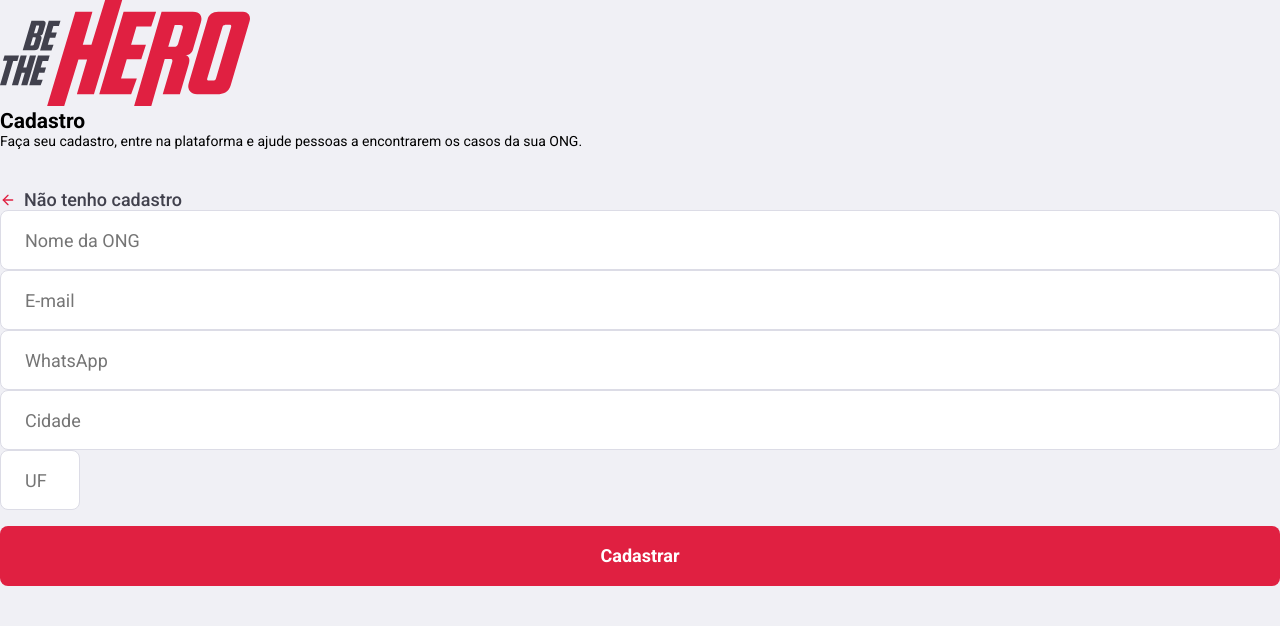
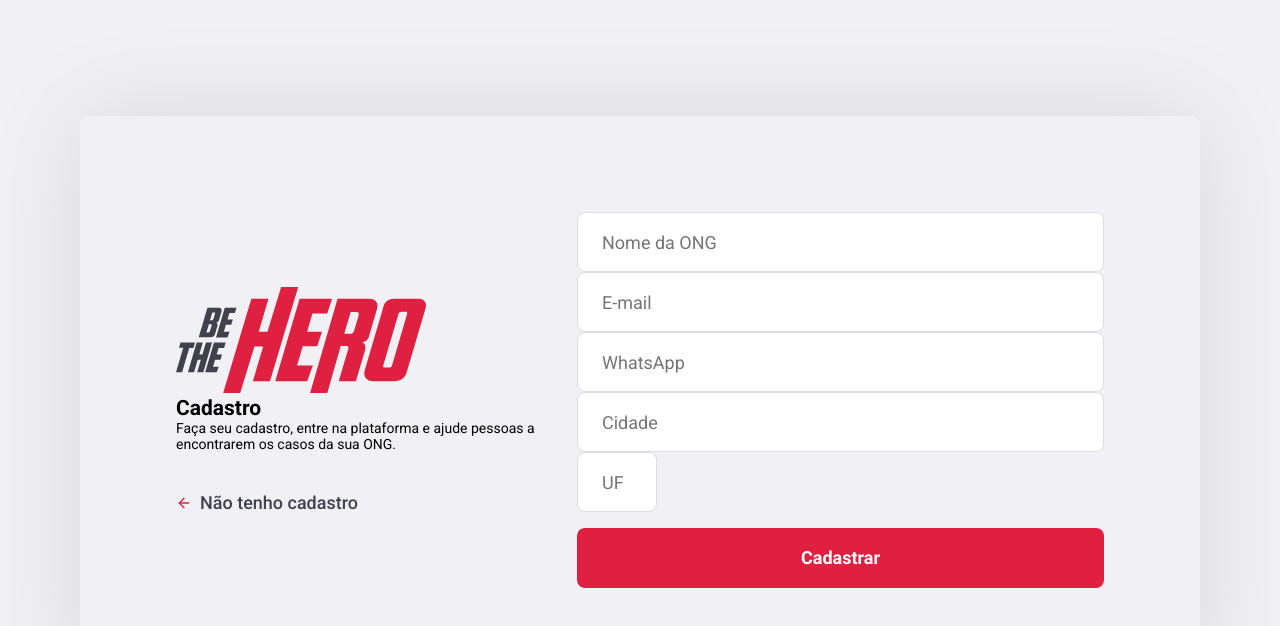
Before and after one commit to giovannipds/omnistack11, a React (Create React App) app in the folder frontend/: page /register in a window 1280 px wide. Shown: the top 626 px of the page. Built offline with nearby package versions, Linux system fonts and the light colour scheme.

Commit message:
Style container + content of register page

```diff
--- a/frontend/src/pages/Register/styles.css
+++ b/frontend/src/pages/Register/styles.css
@@ -0,0 +1,22 @@
+.register-container {
+  width: 100%;
+  max-width: 1120px;
+  height: 100vh;
+  margin: 0 auto;
+
+  display: flex;
+  align-items: center;
+  justify-content: center;
+}
+
+.register-container .content {
+  width: 100%;
+  padding: 96px;
+  background: #f0f0f5;
+  box-shadow: 0 0 100px rgba(0, 0, 0, .1);
+  border-radius: 8px;
+
+  display: flex;
+  justify-content: space-between;
+  align-items: center;
+}
```
